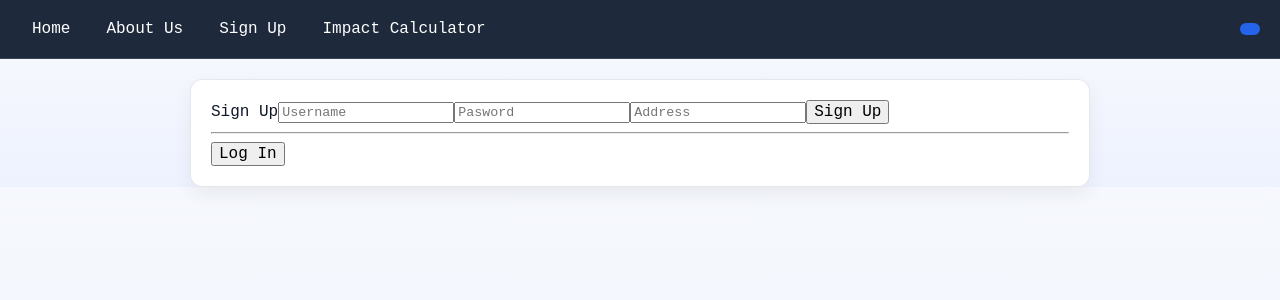
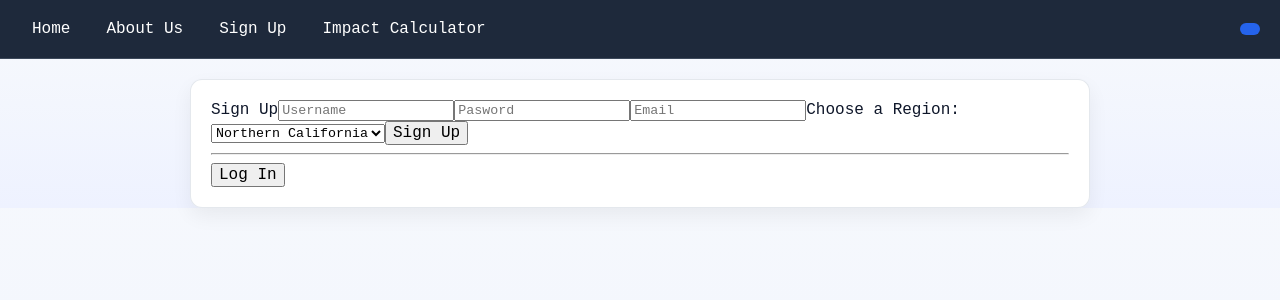
Before and after one commit to ashrthms/SummitHack-2026-Frontend, a React (Create React App) app in the folder appName/frontend/: page /sign-up in a window 1280 px wide. Both pictures are taken after a click on the button "Sign Up". Shown: the top 300 px of the page. Built offline with nearby package versions, Linux system fonts and the light colour scheme.

Commit message:
current state

```diff
--- a/appName/frontend/src/pages/signUp.js
+++ b/appName/frontend/src/pages/signUp.js
@@ -3,7 +3,7 @@ import { useToken } from "../token";
 
 
 export default function SignUp() {
-  const { token, loading, error, populateToken } = useToken();
+  const { token, loading, error, getToken, populateToken, clearToken} = useToken();
   const [message, setMessage] = useState(null);
   const [newAccount, setNewAccount] = useState(token ? false : true);
   const toggleNewAccount = () => setNewAccount(newAccount => !newAccount);
@@ -12,17 +12,22 @@ export default function SignUp() {
   const handleLogin = () => {
     const password = document.getElementById('password').value;
     const username = document.getElementById('username').value;
-    populateToken({
+    getToken({
       "username": username,
       "password": password
     })
   };
-  const handleSignUpLogin = () => {
+  const handleSignUp = () => {
     const password = document.getElementById('password').value;
     const username = document.getElementById('username').value;
+    const region = document.getElementById('region').value;
+    const email = document.getElementById('email').value;
+    console.log(username,password,email,region);
     populateToken({
       "username": username,
-      "password": password
+      "password": password,
+      "region": region,
+      "email": email
     })
   };
 
@@ -95,19 +100,34 @@ export default function SignUp() {
     </>
     <>
       <input type="text"
-        id="adr"
+        id="email"
         name="a"
         required
         minLength="4"
         maxLength="16"
         size="10em"
-        placeholder="Address" />
+        placeholder="Email" />
+    </>
+    <>
+      <label>Choose a Region:</label>
+      <select
+        id="region"
+        name="a"
+        required
+        minLength="4"
+        maxLength="16"
+        size="10em"
+        placeholder="Address">
+          <option value = "CAISO_NORTH">Northern California</option>
+          <option value = "haha">Seattle</option>
+          <option value = "nope">Los Angeles</option>
+        </select>
     </>
     <>
 
     </>
     <>
-      <button onClick={handleLogin}>
+      <button onClick={handleSignUp}>
         Sign Up
       </button>
       {loading && <p>Loading...</p>}
--- a/appName/frontend/src/token.js
+++ b/appName/frontend/src/token.js
@@ -27,7 +27,8 @@ export function useToken() {
     setLoading(true);
     setError(null);
     try {
-      const res = await fetch(backendUrl + "/create-user", {
+      console.log('alksjdslj');
+      const res = await fetch(backendUrl + "/login", {
         method: "POST",
         headers: {
           "Content-Type": "application/json",
@@ -47,12 +48,13 @@ export function useToken() {
 
   // Fetch token and store it
   const populateToken = async (info) => {
+    console.log(info);
     let newToken;
     console.log("Fetching token with info")
     setLoading(true);
     setError(null);
     try {
-        const res = await fetch(backendUrl + "/login", {
+        const res = await fetch(backendUrl + "/create-user", {
         method: "POST",
         headers: {
         "Content-Type": "application/json",
```
